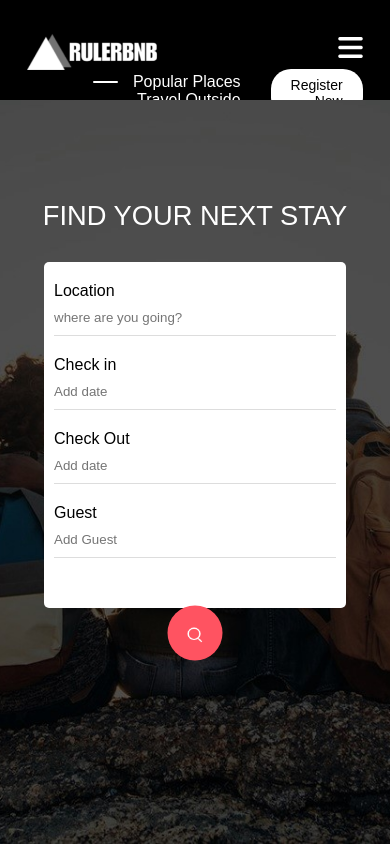
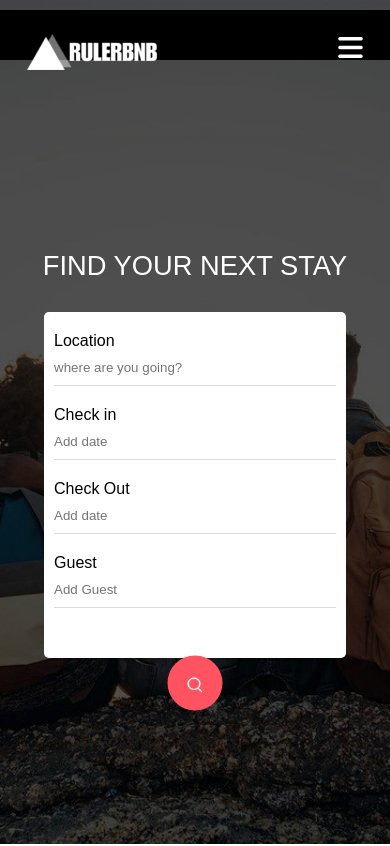
Before and after one commit to Parthiban1309/RULERBNB, a plain HTML site: page index.html in a window 390 px wide. Shown: the top 846 px of the page. Drawn offline with Linux system fonts and the light colour scheme.

Commit message:
Update style.css

```diff
--- a/style.css
+++ b/style.css
@@ -1,3 +1,4 @@
+
 *{
     margin: 0;
     padding: 0;
@@ -255,25 +256,25 @@ h2{
         left: 7%;
     }
     nav{
-        position: fixed;
-        top: 0;
+        position: relative;
+        top: 10px;
         z-index: 100;
         display: flex;
 
         width: 100%;
-        padding: 100px 7% 0;
+        padding: 50px 7% 0;
         background: #000;
         text-align: right;
-        max-height: 100px;
+        max-height: 10px;
         overflow: hidden;
         transition: max-height 0.5s;
     }
     nav .nav-links{
-        margin: 10px 0;
+        margin: 100px 0px 0px 0px;
         display: block;
     }
     .register-btn{
-        margin: 15px 0 30px;
+        margin: 140px 0 30px;
         display: inline-block;
     }
     nav .fa-bars{
@@ -285,7 +286,7 @@ h2{
     }
     .active::after{
         left: -40px;
-        transform: translate(0, 50%);
+        transform: translate(-10, 50%);
         bottom: 50%;
     }
     .hidemenu{
```
